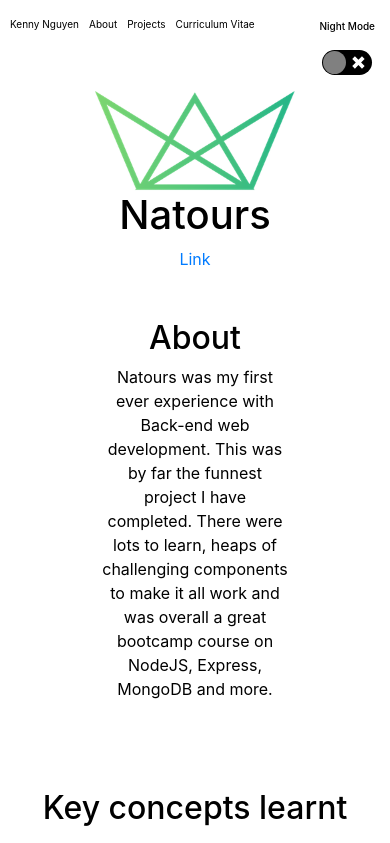
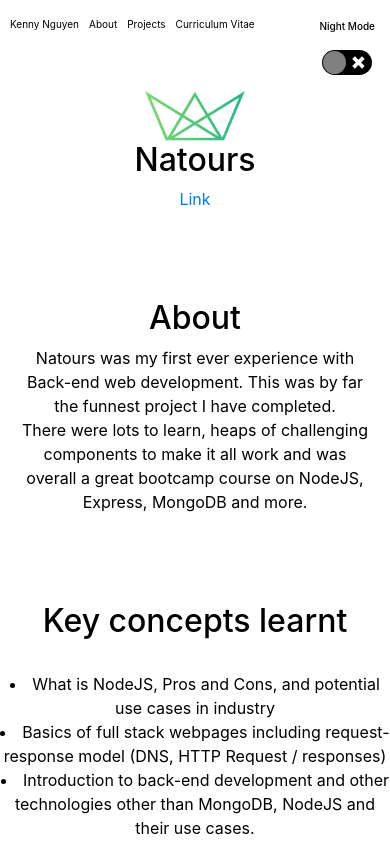
Before and after one commit to road2paradise/cv_website, a React (Create React App) app: page /natours in a window 390 px wide. Shown: the top 843 px of the page. Built offline with nearby package versions, Linux system fonts and the light colour scheme.

Commit message:
added better mobile view styling

```diff
--- a/src/pages/aboutpage/aboutpage.styles.scss
+++ b/src/pages/aboutpage/aboutpage.styles.scss
@@ -94,7 +94,7 @@
     text-decoration: underline;
     @media screen and (max-width: 500px) {
       font-size: 25px;
-      margin-bottom: 75px;
+      margin-bottom: 10px;
     }
   }
   h2 {
@@ -143,6 +143,12 @@
     margin-left: 200px;
     margin-right: 200px;
     font-size: 18px;
+    @media screen and (max-width: 500px) {
+      font-size: 12px;
+      padding: 0px 20px;
+      margin-left: 0px;
+      margin-right: 0px;
+    }
   }
 }
 @keyframes react-logo-spin {
--- a/src/pages/crownpage/crownpage.component.jsx
+++ b/src/pages/crownpage/crownpage.component.jsx
@@ -5,10 +5,10 @@
 const CrownPage = () => {
   return (
     <Reveal bottom delay={1000}>
-      <div>
+      <div className="crown-content">
         <Logo1 className="crown-logo" />
         <h1>Crown Shopping Plaza</h1>
-        <span>
+        <p>
           {" "}
           <a
             className="option"
@@ -17,12 +17,12 @@
             {" "}
             Link{" "}
           </a>
-        </span>
+        </p>
         <br />
         <br />
         <br />
         <h2> About</h2>
-        <span>
+        <p>
           Crown Plaza was my first portfolio project while I was learning
           Javascript and React. I chose to learn React as it is a modern
           Javascript library that is commonly used in industry - so I could use
@@ -30,7 +30,7 @@
           Learning about component and state management approach of Web
           Development was interesting and challenging as I only learnt Object
           Oriented Programming in University.
-        </span>
+        </p>
         <br />
         <br />
         <br />
--- a/src/pages/crownpage/crownpage.styles.scss
+++ b/src/pages/crownpage/crownpage.styles.scss
@@ -1,4 +1,28 @@
 .crown-logo {
   width: 200px;
   height: 100px;
+  @media screen and (max-width: 500px) {
+    width: 100px;
+    height: 50px;
+  }
 }
+
+.crown-content {
+  h1 {
+    @media screen and (max-width: 500px) {
+      font-size: 32px;
+    }
+  }
+  h2 {
+    @media screen and (max-width: 500px) {
+      font-size: 32px;
+    }
+  }
+  p {
+    @media screen and (max-width: 500px) {
+      font-size: 16px;
+      margin-left: 5%;
+      margin-right: 5%;
+    }
+  }
+}
--- a/src/pages/natourspage/natourspage.component.jsx
+++ b/src/pages/natourspage/natourspage.component.jsx
@@ -7,25 +7,26 @@
 const NatoursPage = () => {
   return (
     <Reveal bottom delay={400}>
-      <div className="title">
+      <div className="natours-content">
         <img alt="natours-logo" src={Logo2} className="natours-logo" />
         <h1>Natours</h1>
-        <span>
+        <p>
           {" "}
           <a className="option" href="https://natours-inc.herokuapp.com/">
             {" "}
             Link{" "}
           </a>
-        </span>
+        </p>
         <br />
         <br />
         <br />
         <h2> About</h2>
         <p>
           Natours was my first ever experience with Back-end web development.
-          This was by far the funnest project I have completed. There were lots
-          to learn, heaps of challenging components to make it all work and was
-          overall a great bootcamp course on NodeJS, Express, MongoDB and more.
+          This was by far the funnest project I have completed. <br /> There
+          were lots to learn, heaps of challenging components to make it all
+          work and was overall a great bootcamp course on NodeJS, Express,
+          MongoDB and more.
         </p>
         <br />
         <br />
--- a/src/pages/natourspage/natourspage.styles.scss
+++ b/src/pages/natourspage/natourspage.styles.scss
@@ -1,8 +1,28 @@
 .natours-logo {
   width: 200px;
   height: 100px;
+  @media screen and (max-width: 500px) {
+    width: 100px;
+    height: 50px;
+  }
 }
-p {
-  margin-left: 100px;
-  margin-right: 100px;
+
+.natours-content {
+  h1 {
+    @media screen and (max-width: 500px) {
+      font-size: 32px;
+    }
+  }
+  h2 {
+    @media screen and (max-width: 500px) {
+      font-size: 32px;
+    }
+  }
+  p {
+    @media screen and (max-width: 500px) {
+      font-size: 16px;
+      margin-left: 5%;
+      margin-right: 5%;
+    }
+  }
 }
--- a/src/pages/projectspage/projects.component.jsx
+++ b/src/pages/projectspage/projects.component.jsx
@@ -17,7 +17,7 @@
       <div className="project-page-content">
         <h1 className="project-page-title">Projects</h1>
         <CardDeck className="project-contents">
-          <Card className="card1" border="dark">
+          <Card className="project-card" border="dark">
             <Card.Body>
               <Logo1 className="crwn-logo" />
               <Card.Title className="card-title">
@@ -40,7 +40,7 @@
               </Card.Text>
             </Card.Body>
           </Card>
-          <Card border="dark">
+          <Card className="project-card" border="dark">
             <Card.Body>
               <img alt="natours-logo" src={Logo2} className="natours-logo" />
               <Card.Title className="card-title">
@@ -62,7 +62,7 @@
               </Card.Text>
             </Card.Body>
           </Card>
-          <Card border="dark">
+          <Card className="project-card" border="dark">
             <Card.Body>
               <img alt="cv-logo" src={Logo3} className="cv-logo" />
               <Card.Title>nguyen-kenny.com</Card.Title>
--- a/src/pages/projectspage/projects.styles.scss
+++ b/src/pages/projectspage/projects.styles.scss
@@ -8,6 +8,10 @@
   }
   h1 {
     margin-bottom: 200px;
+    @media screen and (max-width: 500px) {
+      font-size: 10px;
+      margin-bottom: 50px;
+    }
   }
   p {
     margin-top: 50px;
@@ -17,6 +21,19 @@
   .project-contents {
     margin-left: 150px;
     margin-right: 150px;
+    @media screen and (max-width: 500px) {
+      margin-left: 0px;
+      margin-right: 0px;
+    }
+    .project-card {
+      @media screen and (max-width: 500px) {
+        margin-left: 25%;
+        flex-direction: unset;
+        width: 50%;
+        height: 300px;
+        align-content: center;
+      }
+    }
     .natours-logo {
       width: 50px;
       height: 30px;
@@ -25,9 +42,13 @@
     .card-title {
       font-size: 40px;
       color: black;
+      @media screen and (max-width: 500px) {
+        font-size: 16px;
+        margin-bottom: 0px;
+      }
       .link-text {
         color: black;
-        padding: 20px 20px;
+        padding: 10px 10px;
         justify-content: flex-start;
       }
     }
@@ -38,6 +59,11 @@
       margin-left: 10px;
       margin-right: 10px;
       font-size: 18px;
+      @media screen and (max-width: 500px) {
+        font-size: 10px;
+        margin-left: 0px;
+        margin-right: 0px;
+      }
       color: black;
     }
   }
```
